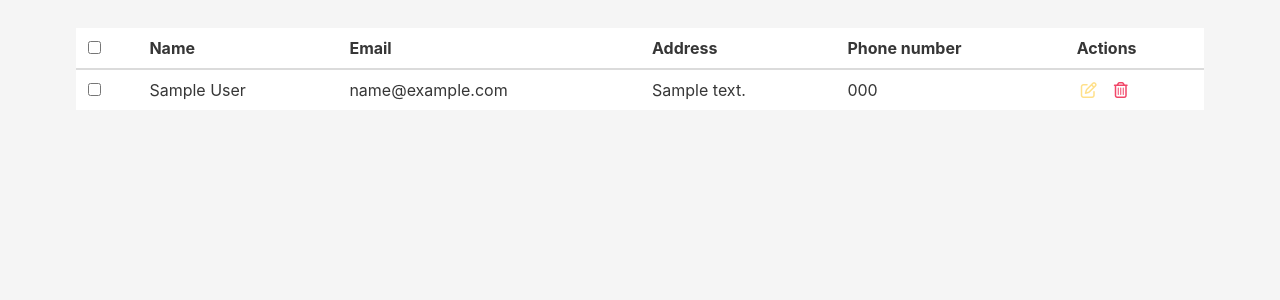
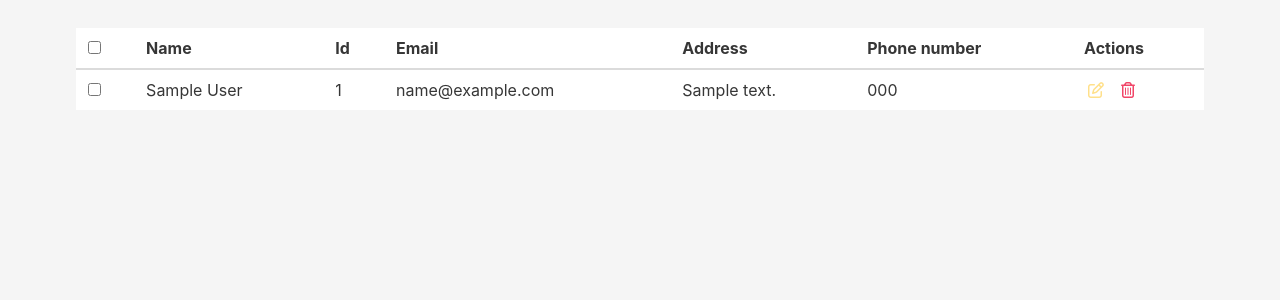
Before and after one commit to Apoquinto/Arquitecturas-de-Software, a Django app: page /employees/ in a window 1280 px wide. Shown: the part 56-356 px from the top of the page. Run offline with Django 3.2, Linux system fonts and the light colour scheme; a user stored in the database is signed in; tables that the repository leaves empty hold one stand-in row (values such as "Sample post"); some libraries are stand-ins or nearby versions.

Commit message:
Id visible

```diff
--- a/DjangoAuth/templates/manage/employees.html
+++ b/DjangoAuth/templates/manage/employees.html
@@ -164,7 +164,7 @@
           <tr>
             <th><input type="checkbox" id="check-master"></th>
             <th>Name</th>
-            <th class="is-hidden">Id</th>
+            <th>Id</th>
             <th>Email</th>
             <th>Address</th>
             <th>Phone number</th>
@@ -177,7 +177,7 @@
             <!-- Table content -->
             <td><input type="checkbox" class="checked-by-master"></td>
             <td>{{employee.name}}</td>
-            <td class="is-hidden e-id">{{employee.id}}</td>
+            <td class="e-id">{{employee.id}}</td>
             <td>{{employee.email}}</td>
             <td>{{employee.address}}</td>
             <td>{{employee.phone_num}}</td>
```
